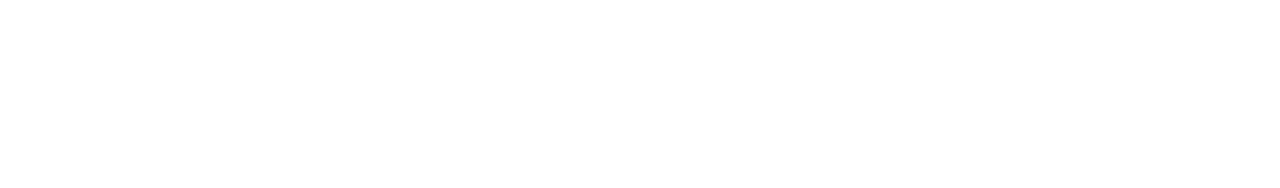
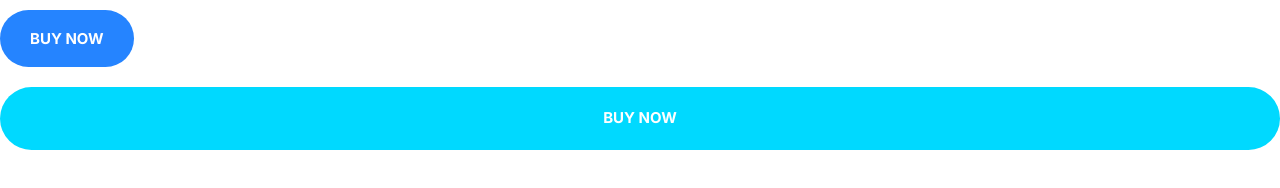
Before and after one commit to DungGramer/moshify, a plain HTML site: page index.html in a window 1280 px wide. Drawn offline with Linux system fonts and the light colour scheme.

Commit message:
Build the button components.

```diff
--- a/css/styles.css
+++ b/css/styles.css
@@ -4,6 +4,12 @@
   --color-accent: #ff3400;
   --color-heading: #1b0760;
   --color-body: #918ca4;
+}
+
+*,
+*::after,
+*::before {
+  box-sizing: border-box;
 }
 
 /* Typography */
@@ -169,3 +175,67 @@ a {
   justify-content: center;
   align-items: center;
 }
+
+/* Buttons */
+.btn {
+  border-radius: 40px;
+  border: 0;
+  cursor: pointer;
+  font-size: 1.8rem;
+  font-weight: 600;
+  margin: 1rem 0;
+  padding: 2rem 3rem;
+  text-align: center;
+  text-transform: uppercase;
+  white-space: nowrap;
+
+}
+
+.btn--primary {
+  background-color: var(--color-primary);
+  color: #fff;
+}
+
+.btn--primary:hover {
+  background-color: #3a8ffd;
+}
+
+.btn--secondary {
+  background-color: var(--color-secondary);
+  color: #fff;
+}
+
+.btn--secondary:hover {
+  background-color: #00c8eb;
+}
+
+.btn--accent {
+  background-color: var(--color-accent);
+  color: #fff;
+}
+
+.btn--accent:hover {
+  background-color: #ec3000;
+}
+
+.btn--outline {
+  background-color: #fff;
+  color: var(--color-heading);
+  border: 2px solid var(--color-heading);
+}
+
+.btn--outline:hover {
+  background-color: var(--color-heading);
+  color: #fff;
+}
+
+.btn--block {
+  width: 100%;
+  display: inline-block;
+}
+
+@media screen and (min-width: 1024px) {
+  .btn {
+    font-size: 1.5rem;
+  }
+}
--- a/index.html
+++ b/index.html
@@ -12,5 +12,6 @@
     <link rel="stylesheet" href="css/normalize.css" />
     <link rel="stylesheet" href="css/styles.css" />
   </head>
-  <body></body>
+  <body><button class="btn btn--primary">Buy now</button>
+  <a href="" class="btn btn--secondary btn--block">Buy now</a></body>
 </html>
```
Also changed, not shown: components/buttons.html (added, +3 -0 lines).
